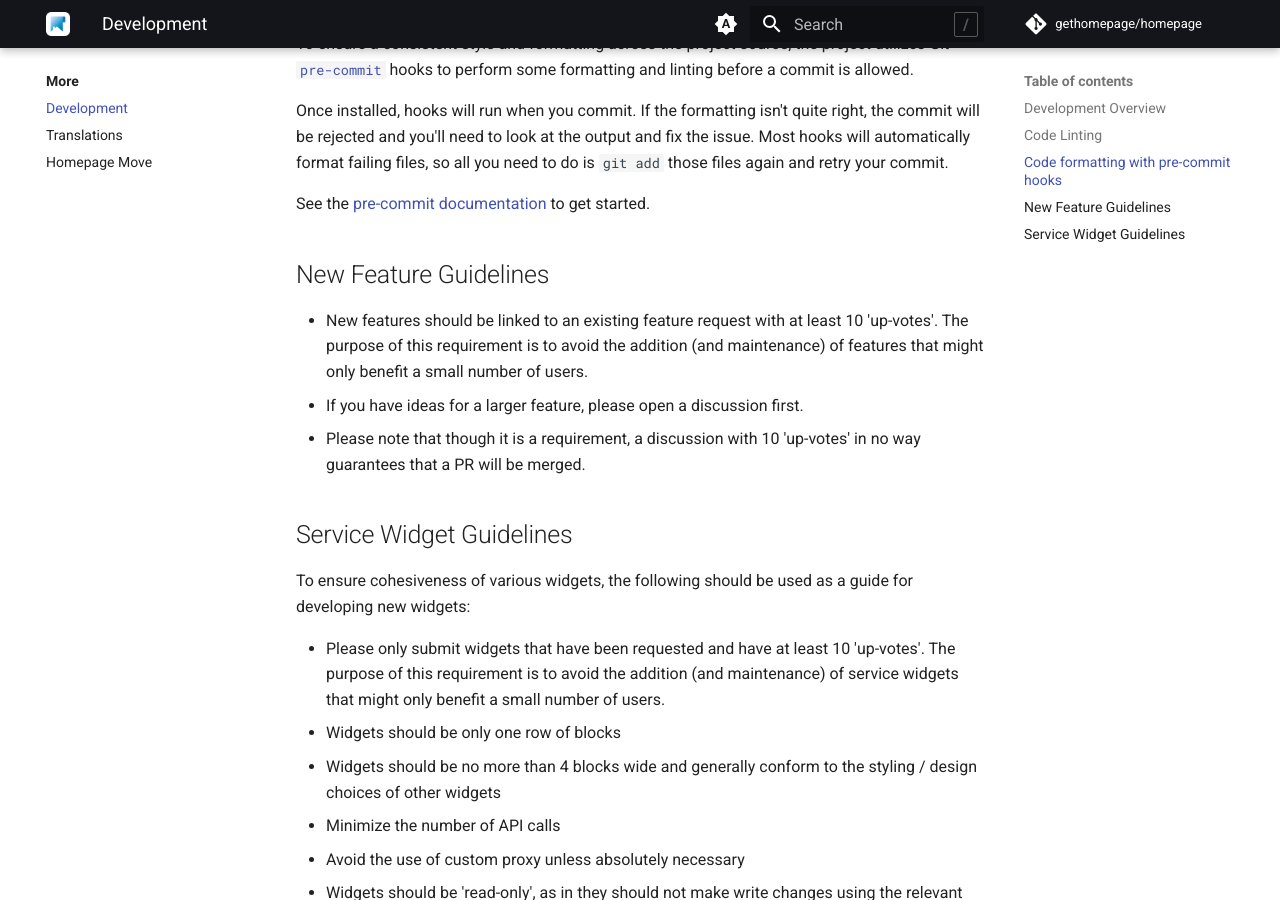
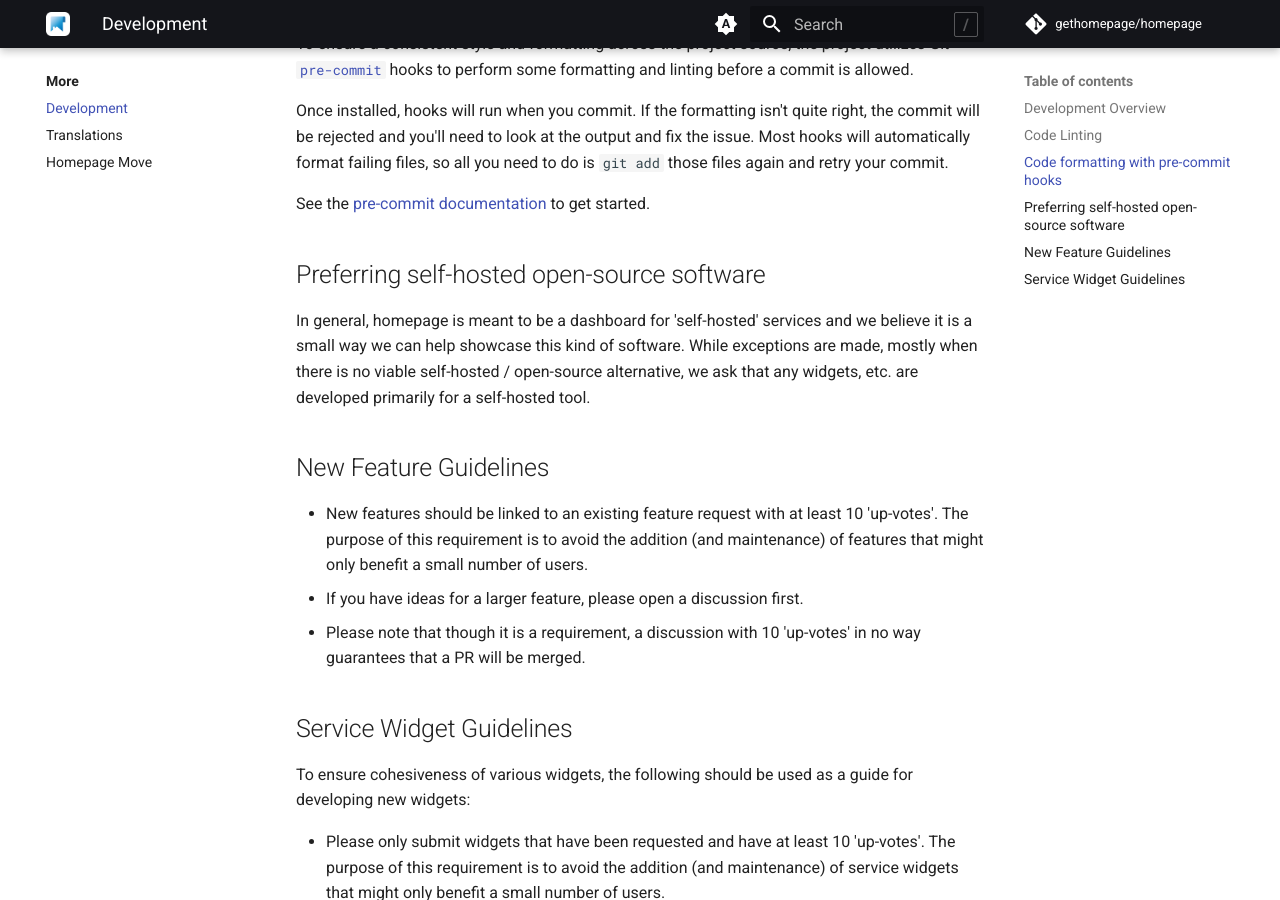
Before and after one commit to jobstar-git/home_p, an MkDocs documentation site: the page built from docs/more/development.md, in a window 1280 px wide and 900 px high, scrolled down 815 px. Built offline with MkDocs 1.6.1 and Material for MkDocs 9.7.7, drawn with Linux system fonts in a browser that asks for light colours; a script that is not in the unit is left out; comment, search, counter and statistics services are not loaded; the version menu is left out.

Commit message:
Update contributing / development guidelines

```diff
--- a/docs/more/development.md
+++ b/docs/more/development.md
@@ -39,6 +39,11 @@ Once installed, hooks will run when you commit. If the formatting isn't quite ri
 
 See the [pre-commit documentation](https://pre-commit.com/#install) to get started.
 
+## Preferring self-hosted open-source software
+
+In general, homepage is meant to be a dashboard for 'self-hosted' services and we believe it is a small way we can help showcase this kind of software. While exceptions are made, mostly when there is no viable
+self-hosted / open-source alternative, we ask that any widgets, etc. are developed primarily for a self-hosted tool.
+
 ## New Feature Guidelines
 
 - New features should be linked to an existing feature request with at least 10 'up-votes'. The purpose of this requirement is to avoid the addition (and maintenance) of features that might only benefit a small number of users.
```
Also changed, not shown: CONTRIBUTING.md (+5 -1 lines).
